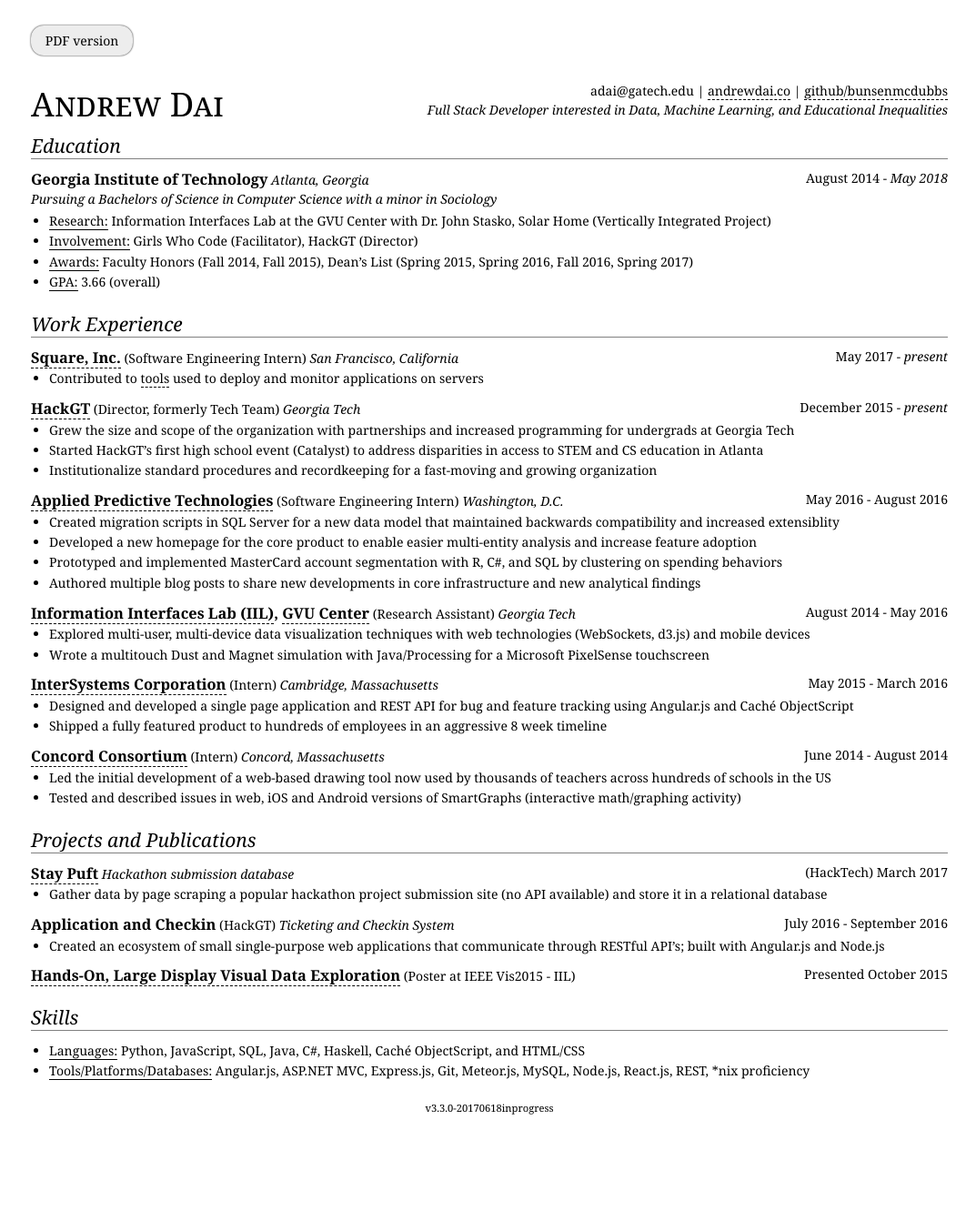
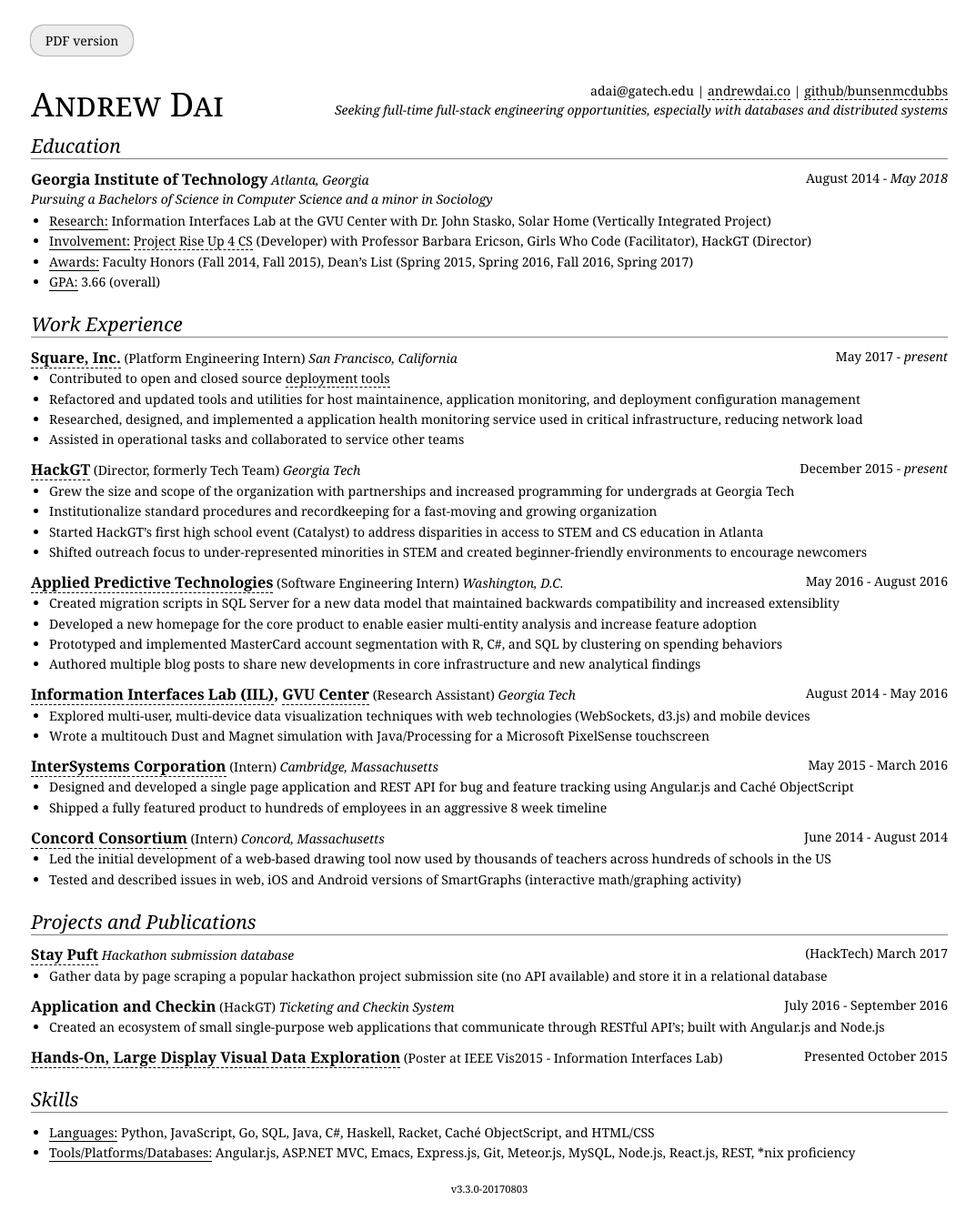
Before and after one commit to bunsenmcdubbs/bunsenmcdubbs.github.io, a Jekyll site: the page resume/index.html, which Jekyll copies as it is, in a window 1280 px wide. Shown: the whole page at 91% size, without its empty margins (102-1175 px from the left). Built offline with Jekyll 4.4.1, drawn with Linux system fonts in a browser that asks for light colours; before the commit the page ends 1253 px from its top, so only the background shows below that.

Commit message:
lots of updates, add square

```diff
--- a/resume/index.html
+++ b/resume/index.html
@@ -38,7 +38,8 @@
   </ul>
 
   <p id="objective">
-    Full Stack Developer interested in Data, Machine Learning, and Educational Inequalities
+    Seeking full-time full-stack engineering opportunities,
+    especially with databases and distributed systems
   </p>
 </header>
 
@@ -61,13 +62,16 @@
       <span class='date'>August 2014 - <i>May 2018</i></span>
       <p class="des">
         Pursuing a Bachelors of Science in Computer Science
-        with a minor in Sociology
+        and a minor in Sociology
       <ul>
         <li><p><span class="label">Research:</span>
           Information Interfaces Lab at the GVU Center with Dr. John Stasko,
           Solar Home (Vertically Integrated Project)</p></li>
         <li><p><span class="label">Involvement:</span>
-          Girls Who Code (Facilitator), HackGT (Director)</p></li>
+          <a href="http://home.cc.gatech.edu/ice-gt/551">Project Rise Up 4 CS</a>
+          (Developer) with Professor Barbara Ericson,
+          Girls Who Code (Facilitator),
+          HackGT (Director)</p></li>
         <li><p><span class="label">Awards:</span>
           Faculty Honors (Fall 2014, Fall 2015), Dean&rsquo;s List
           (Spring 2015, Spring 2016, Fall 2016, Spring 2017)</p></li>
@@ -90,12 +94,19 @@
 
     <div class="entry">
       <h3><a href="https://squareup.com">Square, Inc.</a></h3>
-      <span class="role">Software Engineering Intern</span>
+      <span class="role">Platform Engineering Intern</span>
       <span class="loc">San Francisco, California</span>
       <span class="date">May 2017 - <i>present</i></span>
       <ul>
-        <li><p>Contributed to <a href="https://github.com/square/p2">tools</a>
-        used to deploy and monitor applications on servers</p></li>
+        <li><p>Contributed to open and closed source
+          <a href="https://github.com/square/p2">deployment tools</a></p></li>
+        <li><p>Refactored and updated tools and utilities for host maintainence,
+          application monitoring, and deployment configuration management</p></li>
+        <li><p>Researched, designed, and implemented a application health
+          monitoring service used in critical infrastructure, reducing network
+          load</p></li>
+        <li><p>Assisted in operational tasks and collaborated to service other
+          teams</p></li>
       </ul>
     </div>
 
@@ -107,11 +118,13 @@
       <ul>
         <li><p>Grew the size and scope of the organization with partnerships
           and increased programming for undergrads at Georgia Tech</p></li>
+        <li><p>Institutionalize standard procedures and recordkeeping for a
+          fast-moving and growing organization</p></li>
         <li><p>Started HackGT&rsquo;s first high school event (Catalyst)
           to address disparities in access to STEM and CS education in
           Atlanta</p></li>
-        <li><p>Institutionalize standard procedures and recordkeeping for a
-          fast-moving and growing organization</p></li>
+        <li><p>Shifted outreach focus to under-represented minorities in STEM
+          and created beginner-friendly environments to encourage newcomers</p></li>
       </ul>
     </div>
 
@@ -227,7 +240,7 @@
     <div class="entry">
       <h3><a href="http://andrewdai.co/dustandmagnet-presentation/#/">
           Hands-On, Large Display Visual Data Exploration</a></h3>
-      <span class="role">Poster at IEEE Vis2015 - IIL</span>
+      <span class="role">Poster at IEEE Vis2015 - Information Interfaces Lab</span>
       <span class='date'>Presented October 2015</span>
       <!-- <ul>
         <li><p>Adapted the Dust and Magnet technique to a large multitouch
@@ -262,11 +275,31 @@
     <h2>Skills</h2>
 
     <ul>
-      <li><p><span class="label">Languages:</span> Python, JavaScript, SQL, Java,
-        C#, Haskell, Cach&eacute; ObjectScript, and HTML/CSS</p></li>
+      <li><p><span class="label">Languages:</span>
+        Python,
+        JavaScript,
+        Go,
+        SQL,
+        Java,
+        C#,
+        Haskell,
+        Racket,
+        Cach&eacute; ObjectScript,
+        and HTML/CSS
+      </p></li>
       <li><p><span class="label">Tools/Platforms/Databases:</span>
-        Angular.js, ASP.NET MVC, Express.js, Git, Meteor.js,
-        MySQL, Node.js, React.js, REST, *nix proficiency</p></li>
+        Angular.js,
+        ASP.NET MVC,
+        Emacs,
+        Express.js,
+        Git,
+        Meteor.js,
+        MySQL,
+        Node.js,
+        React.js,
+        REST,
+        *nix proficiency
+      </p></li>
     </ul>
 
   </section>
@@ -274,7 +307,7 @@
 </div>
 
 <footer>
-  <small>v3.3.0-20170618inprogress</small>
+  <small>v3.3.0-20170803</small>
 </footer>
 
 <script>
```
